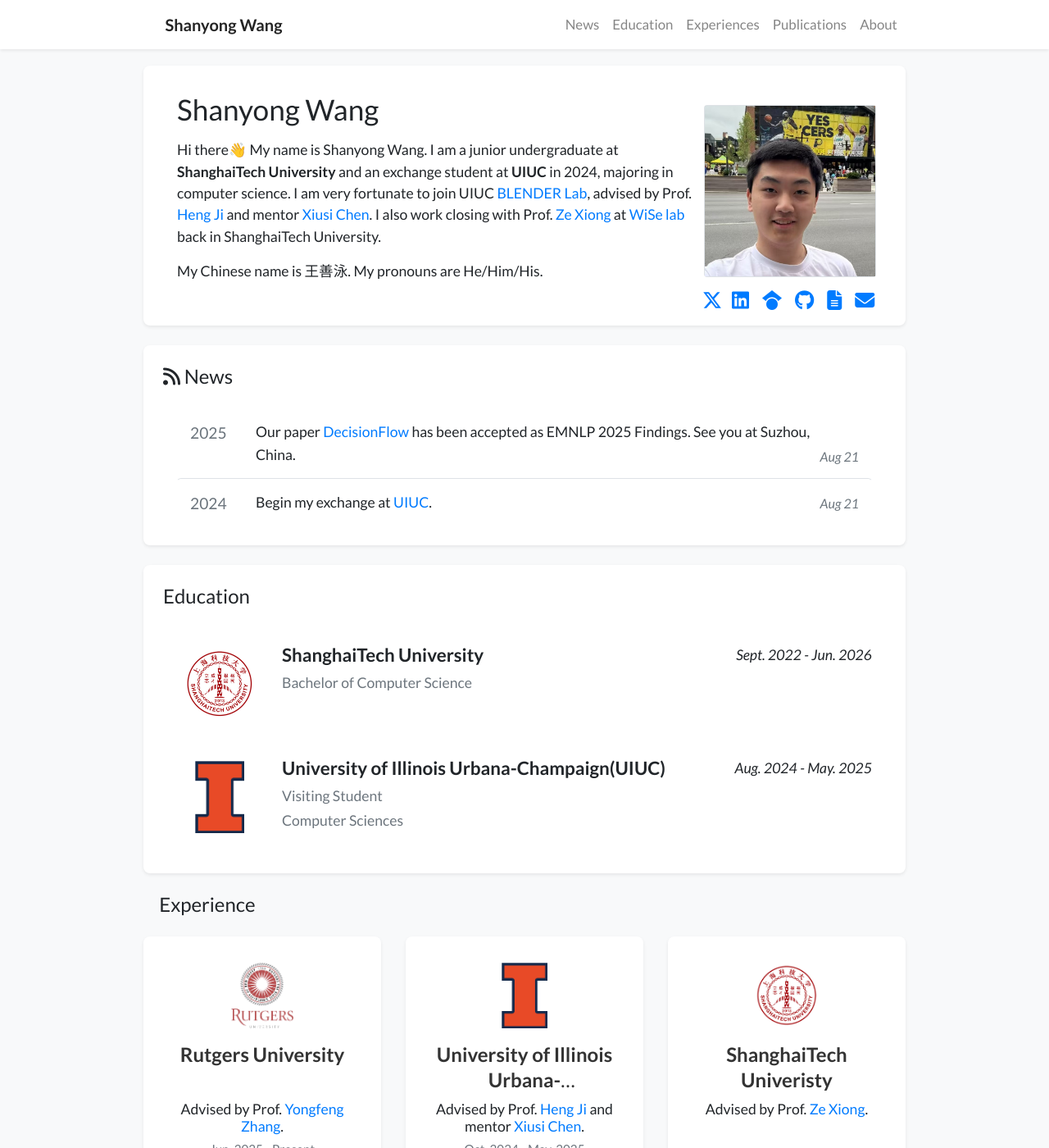
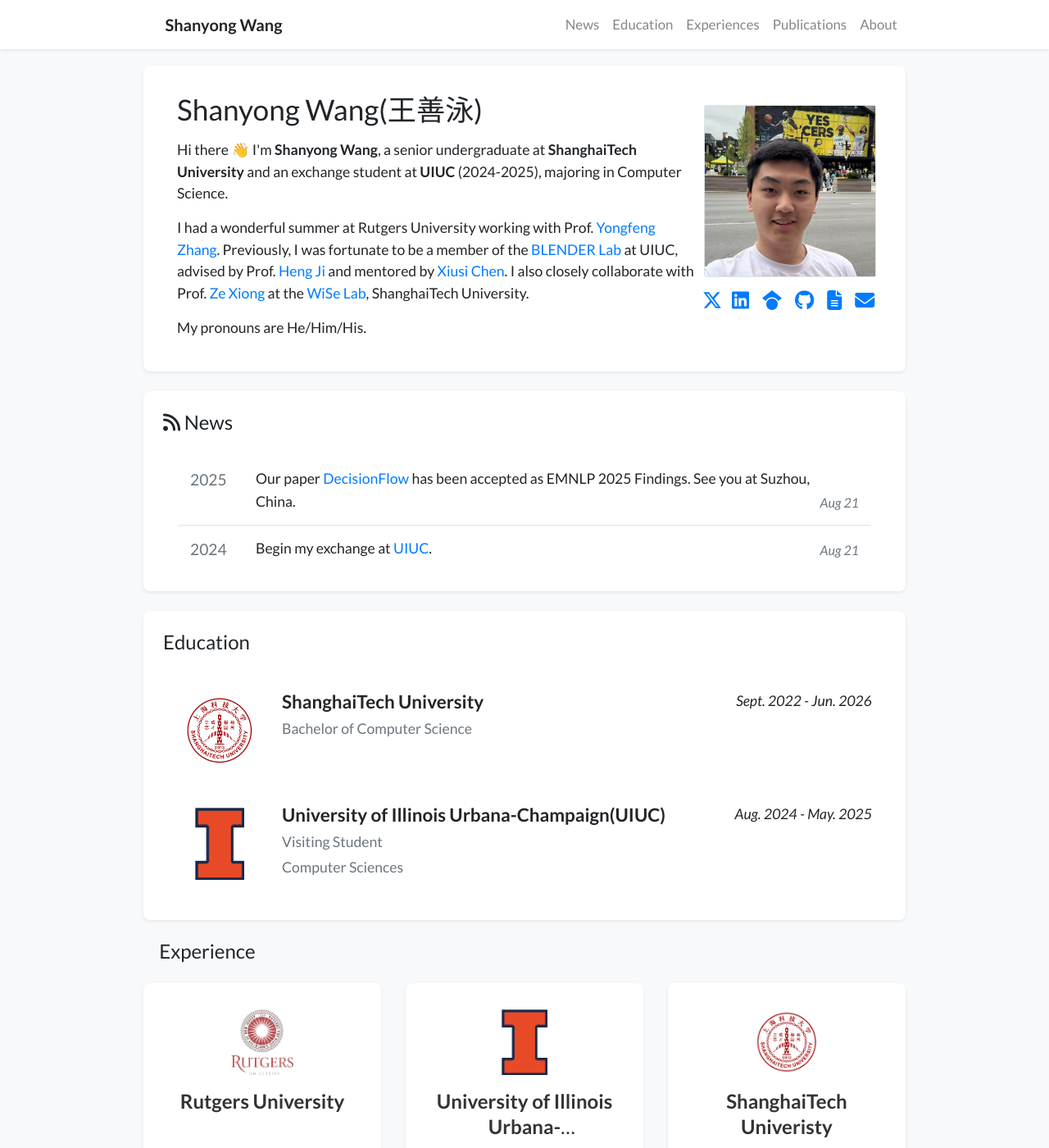
Before and after one commit to SwimmingWang/swimmingwang.github.io, a Jekyll site: the page built from index.html, in a window 1280 px wide and 1400 px high. Shown: the whole window at 82% size. Built offline with Jekyll 4.4.1, drawn with Linux system fonts in a browser that asks for light colours; nearby versions of some CDN libraries; a style sheet for code colours, icons or effects is not loaded; some of the changed text lies outside the part shown.

Commit message:
update a new cv

```diff
--- a/_data/profile.yml
+++ b/_data/profile.yml
@@ -1,4 +1,4 @@
-primary_name: "Shanyong Wang"
+primary_name: "Shanyong Wang(王善泳)"
 secondary_name: ""
 navbar_name: "Shanyong Wang"
 
@@ -20,11 +20,15 @@
 short_bio_text_justify: false
 short_bio: >-
   <p>
-    Hi there👋 My name is Shanyong Wang. I am a junior undergraduate at <strong>ShanghaiTech University</strong> and an exchange student at <strong>UIUC</strong> in 2024, majoring in computer science. I am very fortunate to join UIUC <a href="https://blender.cs.illinois.edu/" target="_blank">BLENDER Lab</a>, advised by Prof. <a href="https://blender.cs.illinois.edu/hengji.html" target="_blank">Heng Ji</a> and mentor <a href="https://xiusic.github.io/" target="_blank">Xiusi Chen</a>. I also work closing with Prof. <a href="https://bme.shanghaitech.edu.cn/bme_en/2021/0326/c8252a1073789/page.htm" target="_blank">Ze Xiong</a> at <a href="https://xiong-group.com/" target="_blank">WiSe lab</a> back in ShanghaiTech University.
+  Hi there 👋 I'm <strong>Shanyong Wang</strong>, a senior undergraduate at <strong>ShanghaiTech University</strong> and an exchange student at <strong>UIUC</strong> (2024-2025), majoring in Computer Science.
   </p>
   <p>
-    My Chinese name is 王善泳. My pronouns are He/Him/His.
+  I had a wonderful summer at Rutgers University working with Prof. <a href="https://yongfeng.me/" target="_blank">Yongfeng Zhang</a>. Previously, I was fortunate to be a member of the <a href="https://blender.cs.illinois.edu/" target="_blank">BLENDER Lab</a> at UIUC, advised by Prof. <a href="https://blender.cs.illinois.edu/hengji.html" target="_blank">Heng Ji</a> and mentored by <a href="https://xiusic.github.io/" target="_blank">Xiusi Chen</a>. I also closely collaborate with Prof. <a href="https://bme.shanghaitech.edu.cn/bme_en/2021/0326/c8252a1073789/page.htm" target="_blank">Ze Xiong</a> at the <a href="https://xiong-group.com/" target="_blank">WiSe Lab</a>, ShanghaiTech University.
   </p>
+  <p>
+  My pronouns are He/Him/His.
+  </p>
+
 
 portrait_url: /assets/images/photos/wsy_1.jpg
 # portrait_caption: >-
@@ -45,9 +49,9 @@
 experience:
   - company: "Rutgers University"
     position: "Advised by Prof. <a href='https://yongfeng.me/' target='_blank'>Yongfeng Zhang</a>."
-    date: "Jun. 2025 - Present"
+    date: "Jun. 2025 - Sept. 2025"
     logo: "/assets/images/badges/rutgers.png"
-    brief: "Enhanced data efficiency and steerability in LLM preference alignment."
+    brief: "Enhanced steerability in LLM preference alignment."
 
   - company: "University of Illinois Urbana-Champaign(UIUC)"
     position: "Advised by Prof. <a href='https://blender.cs.illinois.edu/hengji.html' target='_blank'>Heng Ji</a> and mentor <a href='https://xiusic.github.io/' target='_blank'>Xiusi Chen</a>."
@@ -57,7 +61,7 @@
 
   - company: "ShanghaiTech Univeristy"
     position: "Advised by Prof. <a href='https://bme.shanghaitech.edu.cn/bme_en/2021/0326/c8252a1073789/page.htm' target='_blank'>Ze Xiong</a>."
-    date: ""
+    date: "2024 - Present"
     logo: "/assets/images/badges/shanghaitech.jpg"
     brief: "Designed, modeled, and coded various virtual environments."
 
--- a/_includes/widgets/about_me_card.html
+++ b/_includes/widgets/about_me_card.html
@@ -4,7 +4,7 @@
             <div class="card-body p-4">
                 <h6 class="mb-4" style="font-size: 1.5rem;">About Me</h6>
                 <div class="about-content" style="font-size: 1.1rem; padding-left: 1rem; line-height: 1.8;">
-                    <p class="mb-2">I love playing basketball. </p>
+                    <p class="mb-2">I was born and raised in Nanjing, Jiangsu, China. </p>
                 </div>
             </div>
         </div>
--- a/_includes/widgets/profile_card.html
+++ b/_includes/widgets/profile_card.html
@@ -51,7 +51,7 @@
                             </a>
                             {% endif %}
 
-                            <a class="px-2" target="_blank" href="{{ '/assets/materials/CV_New.pdf' | relative_url }}">
+                            <a class="px-2" target="_blank" href="{{ '/assets/materials/CV_2025_08.pdf' | relative_url }}">
                                 <i class="fas fa-file-alt"></i>
                             </a>
 
```
Also changed, not shown: 3 other files.
